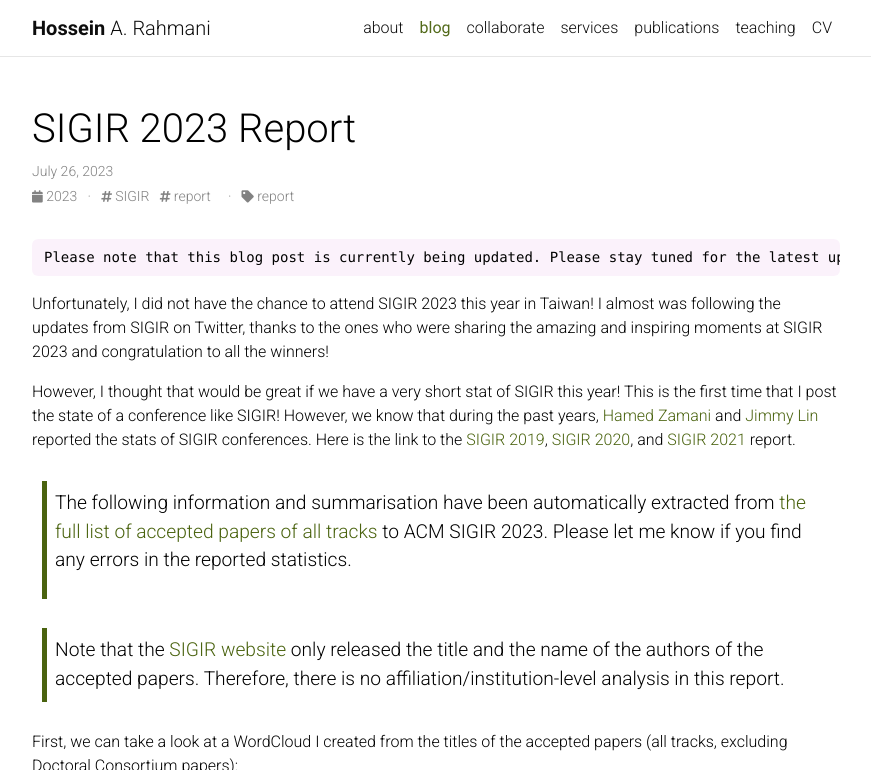
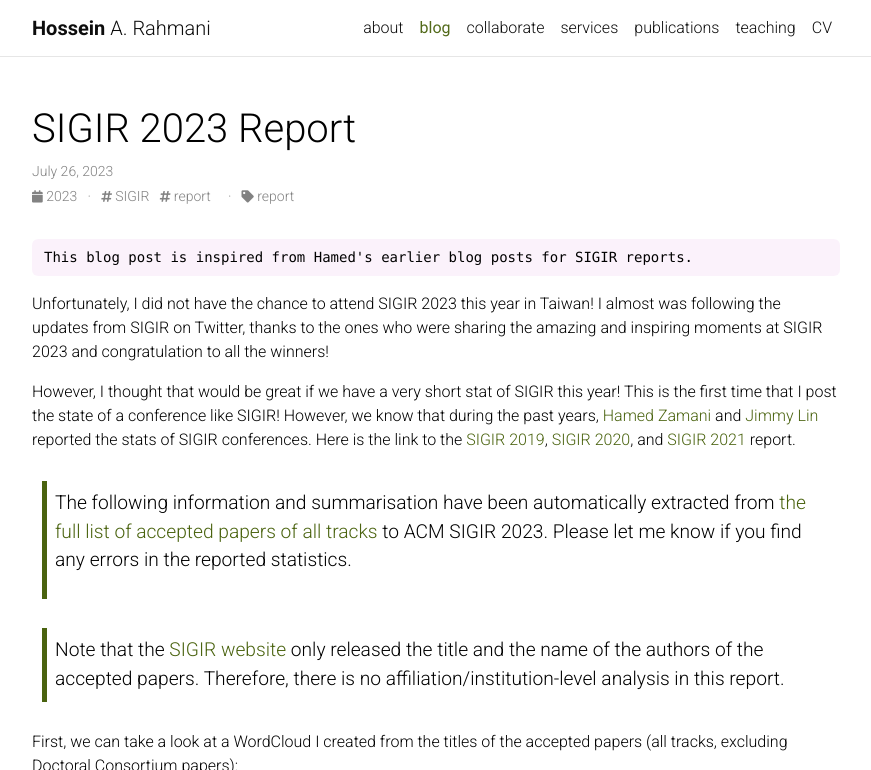
Before and after one commit to rahmanidashti/rahmanidashti.github.io, a Jekyll site: the page built from _posts/2023-07-26-sigir23-stats.md, in a window 1280 px wide and 900 px high, cut to the strip 0-770 px from the top of the window. Shown: the whole strip, without its empty margins (204-1075 px from the left). Built offline with Jekyll 4.4.1, drawn with Linux system fonts in a browser that asks for light colours; full-size pictures stand in for the smaller copies a plugin makes; comment, search, counter and statistics services are not loaded; a style sheet for code colours, icons or effects is not loaded.

Commit message:
Update 2023-07-26-sigir23-stats.md

````diff
--- a/_posts/2023-07-26-sigir23-stats.md
+++ b/_posts/2023-07-26-sigir23-stats.md
@@ -8,7 +8,7 @@ categories: report
 ---
 
 ```diff
-Please note that this blog post is currently being updated. Please stay tuned for the latest updates.
+This blog post is inspired from Hamed's earlier blog posts for SIGIR reports.
 ```
 
 Unfortunately, I did not have the chance to attend SIGIR 2023 this year in Taiwan! I almost was following the updates from SIGIR on Twitter, thanks to the ones who were sharing the amazing and inspiring moments at SIGIR 2023 and congratulation to all the winners!
````
